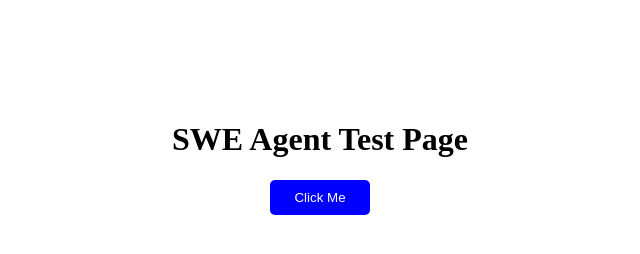
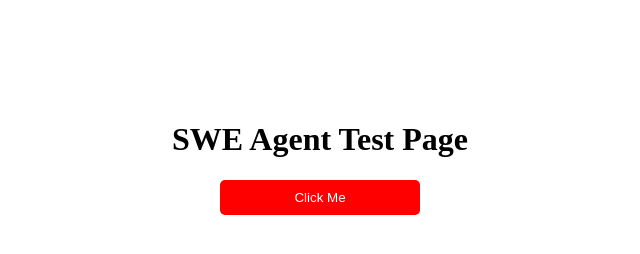
Before and after one commit to Adarsh1826/swe-agent-test, a plain HTML site: page index.html in a window 1280 px wide. Shown: the whole page, without its empty margins (320-960 px from the left). Drawn offline with Linux system fonts and the light colour scheme.

Commit message:
fix: resolve issue #25

```diff
--- a/styles.css
+++ b/styles.css
@@ -6,9 +6,9 @@
 }
 
 .btn {
-  background-color: blue;
+  background-color: red;
   color: white;
-  width: 100px;
+  width: 200px;
   padding: 10px 20px;
   border: none;
   border-radius: 5px;
```
